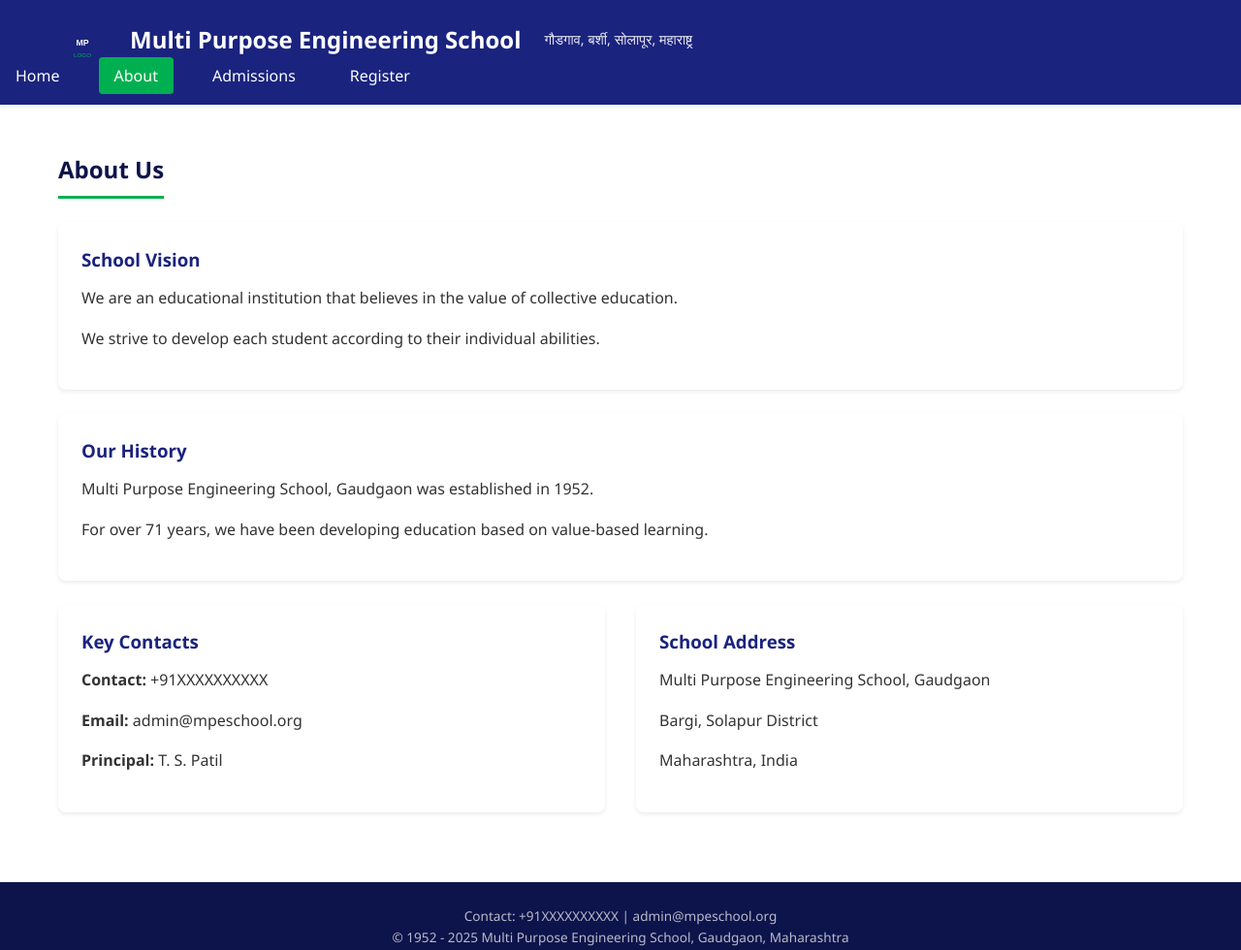
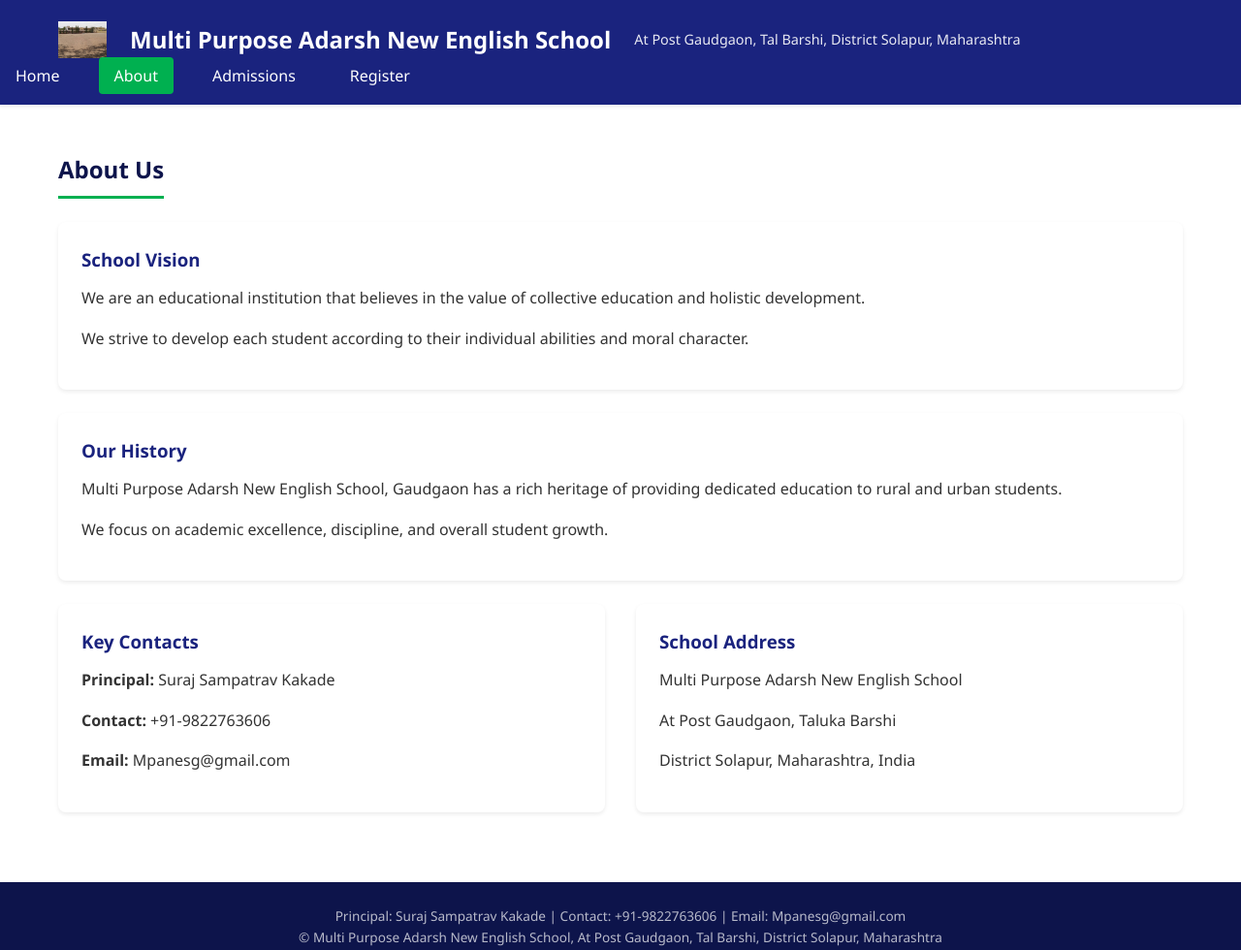
Before and after one commit to atharv-2252/adarshNewEnglish, a website: page about.html in a window 1280 px wide. Shown: the whole page at 97% size. Drawn offline with Linux system fonts and the light colour scheme.

Commit message:
Update college details: Multi Purpose Adarsh New English School Gaudgaon, Principal Suraj Sampatrav Kakade, contact, address, and add college photo
Co-Authored-By: Claude Opus 5.5 <noreply@anthropic.com>

```diff
--- a/about.html
+++ b/about.html
@@ -3,17 +3,17 @@
 <head>
     <meta charset="UTF-8">
     <meta name="viewport" content="width=device-width, initial-scale=1.0">
-    <title>About - Multi Purpose Engineering School</title>
+    <title>About - Multi Purpose Adarsh New English School</title>
     <link rel="stylesheet" href="css/style.css">
 </head>
 <body>
 <header class="site-header">
     <div class="container">
         <div class="logo">
-            <img src="assets/logo-placeholder.svg" alt="Multi Purpose Engineering School Logo" class="logo-img">
+            <img src="assets/college-photo.jpg" alt="Multi Purpose Adarsh New English School Logo" class="logo-img">
         </div>
-        <h1 class="site-title">Multi Purpose Engineering School</h1>
-        <p class="site-tagline">गौडगाव, बर्शी, सोलापूर, महाराष्ट्र</p>
+        <h1 class="site-title">Multi Purpose Adarsh New English School</h1>
+        <p class="site-tagline">At Post Gaudgaon, Tal Barshi, District Solapur, Maharashtra</p>
     </div>
     <nav class="site-nav">
         <ul class="nav-list">
@@ -31,28 +31,28 @@
 
         <div class="info-card">
             <h3>School Vision</h3>
-            <p>We are an educational institution that believes in the value of collective education.</p>
-            <p>We strive to develop each student according to their individual abilities.</p>
+            <p>We are an educational institution that believes in the value of collective education and holistic development.</p>
+            <p>We strive to develop each student according to their individual abilities and moral character.</p>
         </div>
 
         <div class="info-card">
             <h3>Our History</h3>
-            <p>Multi Purpose Engineering School, Gaudgaon was established in 1952.</p>
-            <p>For over 71 years, we have been developing education based on value-based learning.</p>
+            <p>Multi Purpose Adarsh New English School, Gaudgaon has a rich heritage of providing dedicated education to rural and urban students.</p>
+            <p>We focus on academic excellence, discipline, and overall student growth.</p>
         </div>
 
         <div class="d-flex">
             <div class="info-card">
                 <h3>Key Contacts</h3>
-                <p><strong>Contact:</strong> +91XXXXXXXXXX</p>
-                <p><strong>Email:</strong> admin@mpeschool.org</p>
-                <p><strong>Principal:</strong> T. S. Patil</p>
+                <p><strong>Principal:</strong> Suraj Sampatrav Kakade</p>
+                <p><strong>Contact:</strong> +91-9822763606</p>
+                <p><strong>Email:</strong> Mpanesg@gmail.com</p>
             </div>
             <div class="info-card">
                 <h3>School Address</h3>
-                <p>Multi Purpose Engineering School, Gaudgaon</p>
-                <p>Bargi, Solapur District</p>
-                <p>Maharashtra, India</p>
+                <p>Multi Purpose Adarsh New English School</p>
+                <p>At Post Gaudgaon, Taluka Barshi</p>
+                <p>District Solapur, Maharashtra, India</p>
             </div>
         </div>
     </div>
@@ -60,8 +60,8 @@
 
 <footer class="site-footer">
     <div class="container">
-        <p>Contact: +91XXXXXXXXXX | admin@mpeschool.org</p>
-        <p>&copy; 1952 - 2025 Multi Purpose Engineering School, Gaudgaon, Maharashtra</p>
+        <p>Principal: Suraj Sampatrav Kakade | Contact: +91-9822763606 | Email: Mpanesg@gmail.com</p>
+        <p>&copy; Multi Purpose Adarsh New English School, At Post Gaudgaon, Tal Barshi, District Solapur, Maharashtra</p>
     </div>
 </footer>
 
```
Also changed, not shown: admissions.html (+9 -9 lines), index.html (+19 -10 lines), register.html (+8 -8 lines), assets/college-photo.jpg (added), assets/logo.png (added).
